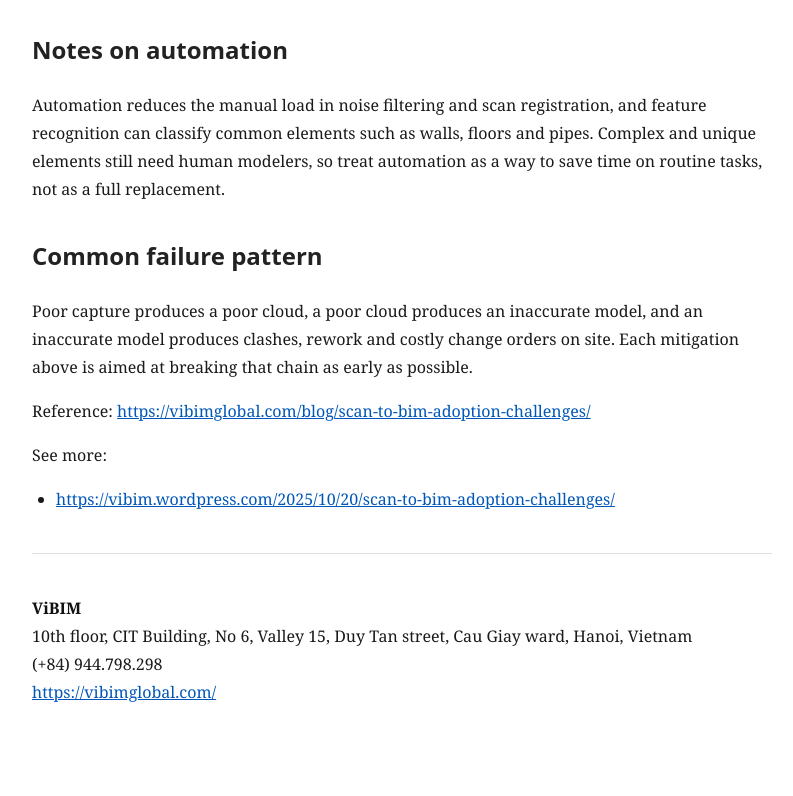
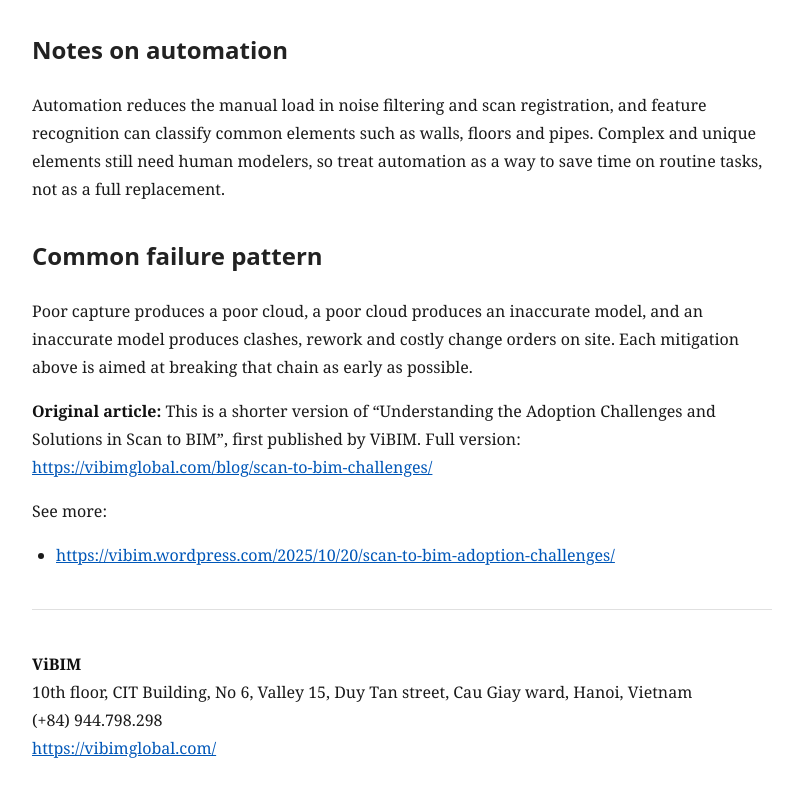
Before and after one commit to vibim-scan-to-bim/vibim-syndicate, a plain HTML site: page scan-to-bim-adoption-challenges/index.html in a window 1280 px wide. Shown: the part 2137-2933 px from the top of the page, without its empty margins (238-1031 px from the left). Before the commit the page ends 2883 px from the top, so only its background shows below. Drawn offline with Linux system fonts and the light colour scheme.

Commit message:
Add original-article note and schema: scan-to-bim-adoption-challenges

```diff
--- a/scan-to-bim-adoption-challenges/index.html
+++ b/scan-to-bim-adoption-challenges/index.html
@@ -19,6 +19,7 @@
   blockquote { border-left: 3px solid #0057b8; margin: 1.5rem 0; padding: 0.5rem 1rem; color: #555; font-style: italic; }
   strong { color: #111; }
 </style>
+<script type="application/ld+json">{"@context": "https://schema.org", "@type": "BlogPosting", "@id": "https://vibim-scan-to-bim.github.io/vibim-syndicate/scan-to-bim-adoption-challenges/#article", "url": "https://vibim-scan-to-bim.github.io/vibim-syndicate/scan-to-bim-adoption-challenges/", "mainEntityOfPage": "https://vibim-scan-to-bim.github.io/vibim-syndicate/scan-to-bim-adoption-challenges/", "headline": "Scan to BIM Adoption: Challenge-and-Mitigation Reference", "inLanguage": "en", "isBasedOn": {"@type": "BlogPosting", "url": "https://vibimglobal.com/blog/scan-to-bim-challenges/", "name": "Understanding the Adoption Challenges and Solutions in Scan to BIM"}, "author": {"@type": "Organization", "name": "ViBIM", "url": "https://vibimglobal.com/"}, "publisher": {"@type": "Organization", "name": "ViBIM", "url": "https://vibimglobal.com/"}}</script>
 </head>
 <body>
 <h1>Scan to BIM Adoption: Challenge-and-Mitigation Reference</h1>
@@ -109,7 +110,7 @@
 <p>Automation reduces the manual load in noise filtering and scan registration, and feature recognition can classify common elements such as walls, floors and pipes. Complex and unique elements still need human modelers, so treat automation as a way to save time on routine tasks, not as a full replacement.</p>
 <h2>Common failure pattern</h2>
 <p>Poor capture produces a poor cloud, a poor cloud produces an inaccurate model, and an inaccurate model produces clashes, rework and costly change orders on site. Each mitigation above is aimed at breaking that chain as early as possible.</p>
-<p>Reference: <a href="https://vibimglobal.com/blog/scan-to-bim-adoption-challenges/">https://vibimglobal.com/blog/scan-to-bim-adoption-challenges/</a></p>
+<p><strong>Original article:</strong> This is a shorter version of “Understanding the Adoption Challenges and Solutions in Scan to BIM”, first published by ViBIM. Full version: <a href="https://vibimglobal.com/blog/scan-to-bim-challenges/">https://vibimglobal.com/blog/scan-to-bim-challenges/</a></p>
 <p>See more:</p>
 <ul>
 <li><a href="https://vibim.wordpress.com/2025/10/20/scan-to-bim-adoption-challenges/">https://vibim.wordpress.com/2025/10/20/scan-to-bim-adoption-challenges/</a></li>
```
